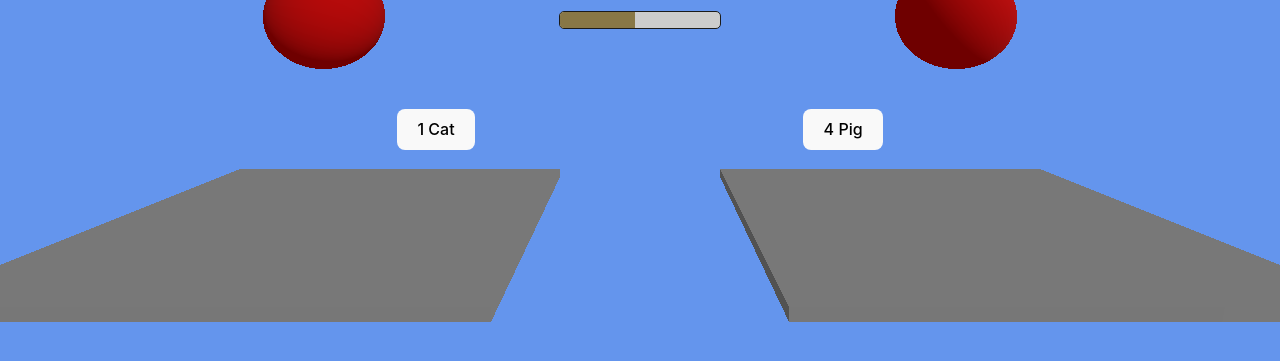
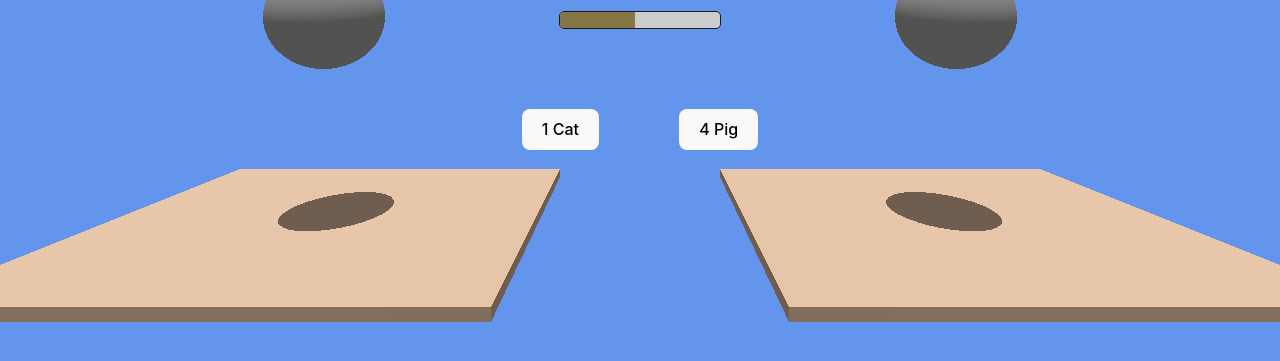
Before and after one commit to samGPU/which-is-heavier, a website built with Vite: page index.html in a window 1280 px wide. Shown: the part 391-752 px from the top of the page. Built offline with nearby package versions, Linux system fonts and the light colour scheme; animation ran at ten frames a second; a web font is replaced by a local one.

Commit message:
Update platform materials, enhance renderer shadow settings, and adjust CSS layout

```diff
--- a/src/Platform.js
+++ b/src/Platform.js
@@ -29,7 +29,7 @@ export default class Platform {
 
     addSphere() {
         const geometry = new THREE.SphereGeometry(0.5, 32, 32);
-        const material = new THREE.MeshStandardMaterial({ color: 0xff0000 });
+        const material = new THREE.MeshStandardMaterial({ color: 0xc1c1c1 });
         this.sphere = new THREE.Mesh(geometry, material);
         this.sphere.position.set(0, 5, 0);
         this.sphere.castShadow = true;
@@ -48,10 +48,9 @@ export default class Platform {
 
     addFloor() {
         const geometry = new THREE.BoxGeometry(4, 0.1, 3);
-        const material = new THREE.MeshStandardMaterial({ color: 0xc1c1c1 });
+        const material = new THREE.MeshStandardMaterial({ color: 0xFFDAB9 });
         this.floor = new THREE.Mesh(geometry, material);
         this.floor.position.set(0, -0.05, 0);
-        this.floor.castShadow = true;
         this.floor.receiveShadow = true;
         this.platform.add(this.floor);
 
--- a/src/Renderer.js
+++ b/src/Renderer.js
@@ -18,14 +18,14 @@ export default class Renderer {
 
         this.renderer = new THREE.WebGLRenderer({ canvas: this.canvas });
         this.renderer.setSize(this.sizes.width, this.sizes.height);
-        this.renderer.setPixelRatio(Math.min(window.devicePixelRatio, 2));
+        this.renderer.setPixelRatio(window.devicePixelRatio);
         this.renderer.setClearColor(0x6495ED, 1);
+        this.renderer.shadowMap.enabled = true;
+        this.renderer.shadowMap.type = THREE.BasicShadowMap;
 
         window.addEventListener('resize', this.onWindowResize.bind(this), false);
 
-        // this.addTestCube();
         this.addLights();
-        // this.addFloor();
         this.addPlatforms();
     }
 
@@ -34,29 +34,25 @@ export default class Renderer {
         this.rightPlatform = new Platform(this.scene, { x: 3, y: 0, z: 0 });
     }
 
-    addFloor() {
-        const floorGeometry = new THREE.PlaneGeometry(10, 10);
-        const floorMaterial = new THREE.MeshStandardMaterial({ color: 0x808080 });
-        const floor = new THREE.Mesh(floorGeometry, floorMaterial);
-        floor.rotation.x = -Math.PI / 2;
-        this.scene.add(floor);
-    }
-
     addLights() {
         const ambientLight = new THREE.AmbientLight(0xffffff, 0.5);
-        ambientLight.position.set(0, 5, 0);
         this.scene.add(ambientLight);
 
-        const directionalLight = new THREE.DirectionalLight(0xffffff, 1);
-        directionalLight.position.set(5, 5, 5);
+        const directionalLight = new THREE.DirectionalLight(0xffffff, 2);
+        directionalLight.position.set(0, 5, 0.5);
+        directionalLight.castShadow = true;
+
+        directionalLight.shadow.mapSize.width = 2048;
+        directionalLight.shadow.mapSize.height = 2048;
+
+        directionalLight.shadow.camera.left = -5;
+        directionalLight.shadow.camera.right = 5;
+        directionalLight.shadow.camera.top = 5;
+        directionalLight.shadow.camera.bottom = -5;
+        directionalLight.shadow.camera.near = 0.1;
+        directionalLight.shadow.camera.far = 50;
+
         this.scene.add(directionalLight);
-    }
-
-    addTestCube() {
-        const geometry = new THREE.BoxGeometry();
-        const material = new THREE.MeshStandardMaterial({ color: 0x00ff00 });
-        this.cube = new THREE.Mesh(geometry, material);
-        this.scene.add(this.cube);
     }
 
     onWindowResize() {
--- a/style.css
+++ b/style.css
@@ -84,7 +84,7 @@ h3 {
   flex-flow: row nowrap;
   justify-content: center;
   align-self: center;
-  gap: 60%;
+  gap: 5em;
 }
 
 button {
```
